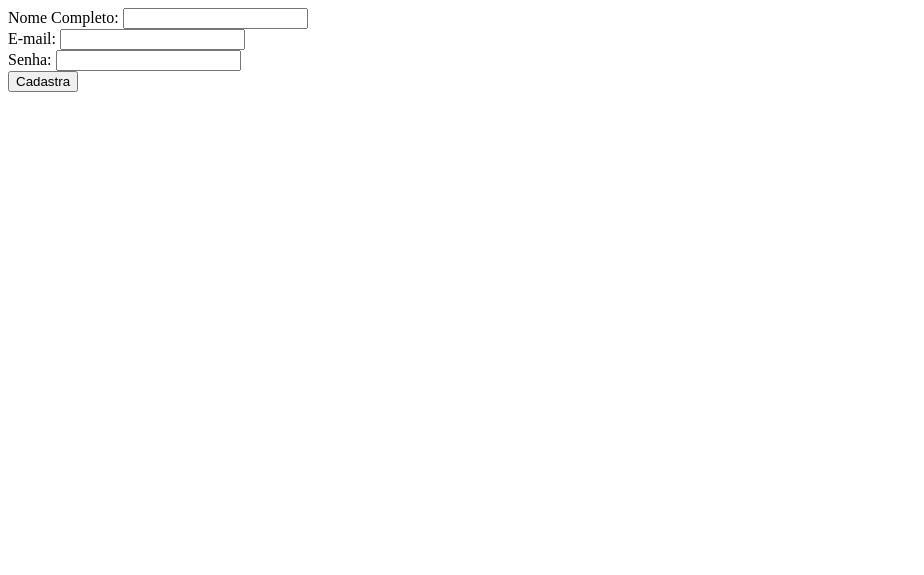
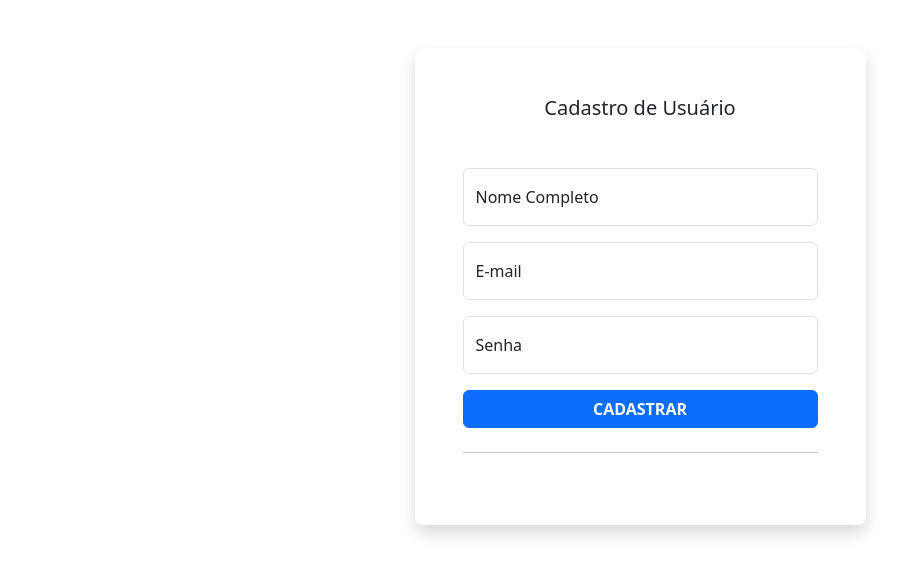
Before and after one commit to claudinei05/novosite, a Django app: page /cadastro/ in a window 1280 px wide. Shown: the top 575 px of the page, without its empty margins (0-924 px from the left). Run offline with Django 5.2, Linux system fonts and the light colour scheme; some libraries are stand-ins or nearby versions.

Commit message:
27/05/2025

```diff
--- a/usuarios/templates/usuarios/cadastro.html
+++ b/usuarios/templates/usuarios/cadastro.html
@@ -1,31 +1,50 @@
+{% load static %}
 <!DOCTYPE html>
 <html lang="pt-br">
+
 <head>
     <meta charset="UTF-8">
+    <meta http-equiv="X-UA-Compatible" content="IE=edge">
     <meta name="viewport" content="width=device-width, initial-scale=1.0">
-    <title>Cadastro de usuários</title>
+    <link rel="stylesheet" href="{% static 'css/bootstrap.min.css' %}">
+    <title>Cadastro</title>
+
 </head>
+
 <body>
     <div class="container">
-        <form action="{% url 'cadastro'%}" method="POST">
-            {% csrf_token %}
-            <div class="input-name">
-                <label for="username"> Nome Completo:</label>
-                <input type="text" id="username" name="nome">
+        <div class="row">
+            <div class="col-sm-9 col-md-7 col-lg-5 mx-auto">
+                <div class="card border-0 shadow rounded-3 my-5">
+                    <div class="card-body p-4 p-sm-5">
+                        <h5 class="card-title text-center mb-5 fw-light fs-5">Cadastro de Usuário</h5>
+                        <form action="{% url 'cadastro' %}" method="POST">
+                            {% csrf_token %}
+                            <div class="form-floating mb-3">
+                                <input type="text" class="form-control" id="username" placeholder="Nome" name="nome">
+                                <label for="username">Nome Completo</label>
+                            </div>
+                            <div class="form-floating mb-3">
+                                <input type="email" class="form-control" id="floatingInput"
+                                    placeholder="name@example.com" name="email">
+                                <label for="floatingInput">E-mail</label>
+                            </div>
+                            <div class="form-floating mb-3">
+                                <input type="password" class="form-control" id="floatingPassword" placeholder="Password"
+                                    name="senha">
+                                <label for="floatingPassword">Senha</label>
+                            </div>
+                            <div class="d-grid">
+                                <button class="btn btn-primary btn-login text-uppercase fw-bold" type="submit">
+                                    CADASTRAR</button>
+                            </div>
+                            <hr class="my-4">
+                        </form>
+                    </div>
+                </div>
             </div>
-            <div class="input-email">
-                <label for="useremail">E-mail:</label>
-                <input type="email" id="useremail" name="email">
-            </div>
-            <div class="input-password">
-                <label for="userpassword"> Senha: </label>
-                <input type="password" id="userpassword" name="senha">
-            </div>
-            <div class="register-button">
-                <button class="register-b" type="submit">Cadastra</button>
-            </div>
-        </form>
-
+        </div>
     </div>
 </body>
+
 </html>
```
Also changed, not shown: db.sqlite3.
